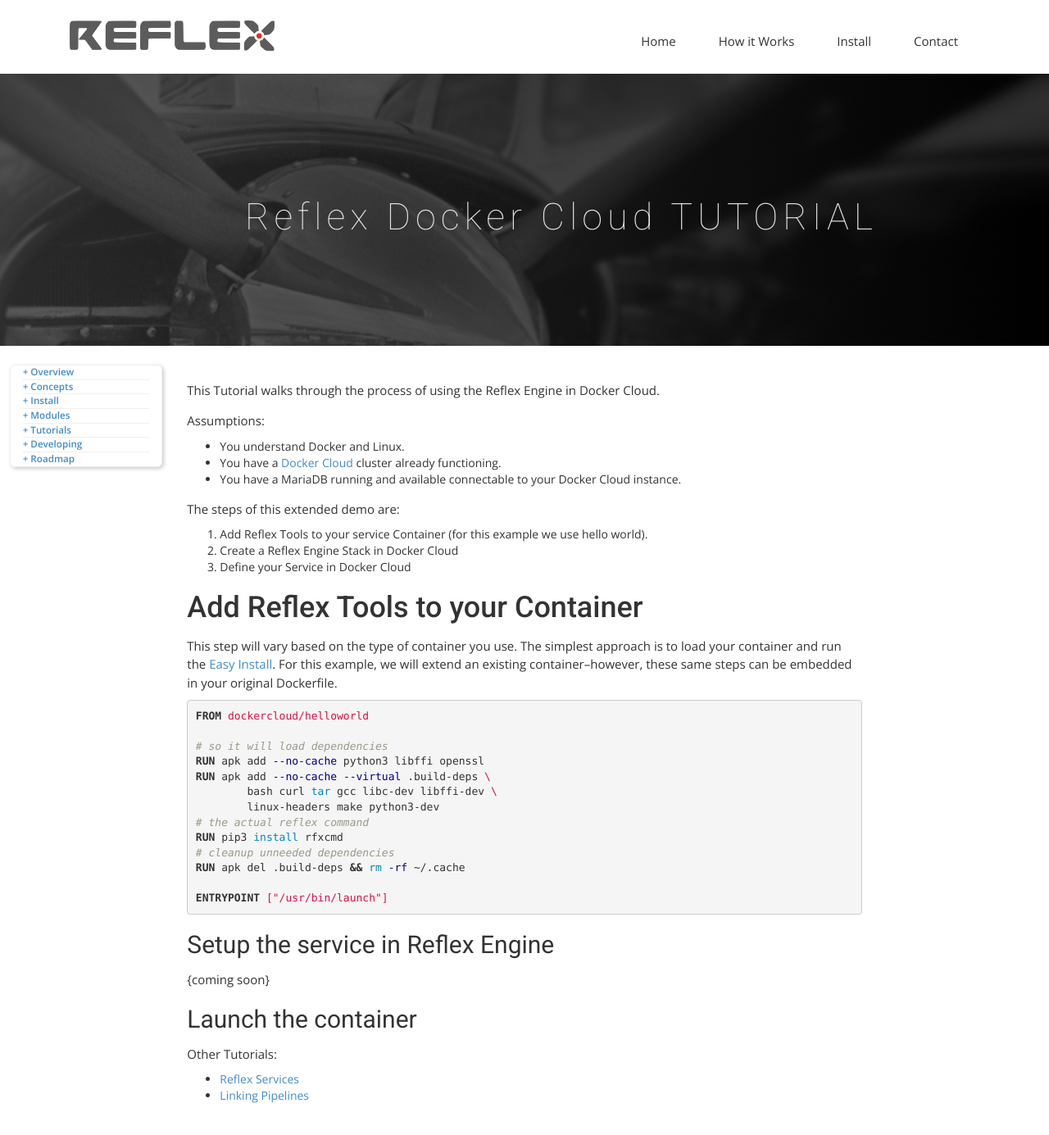
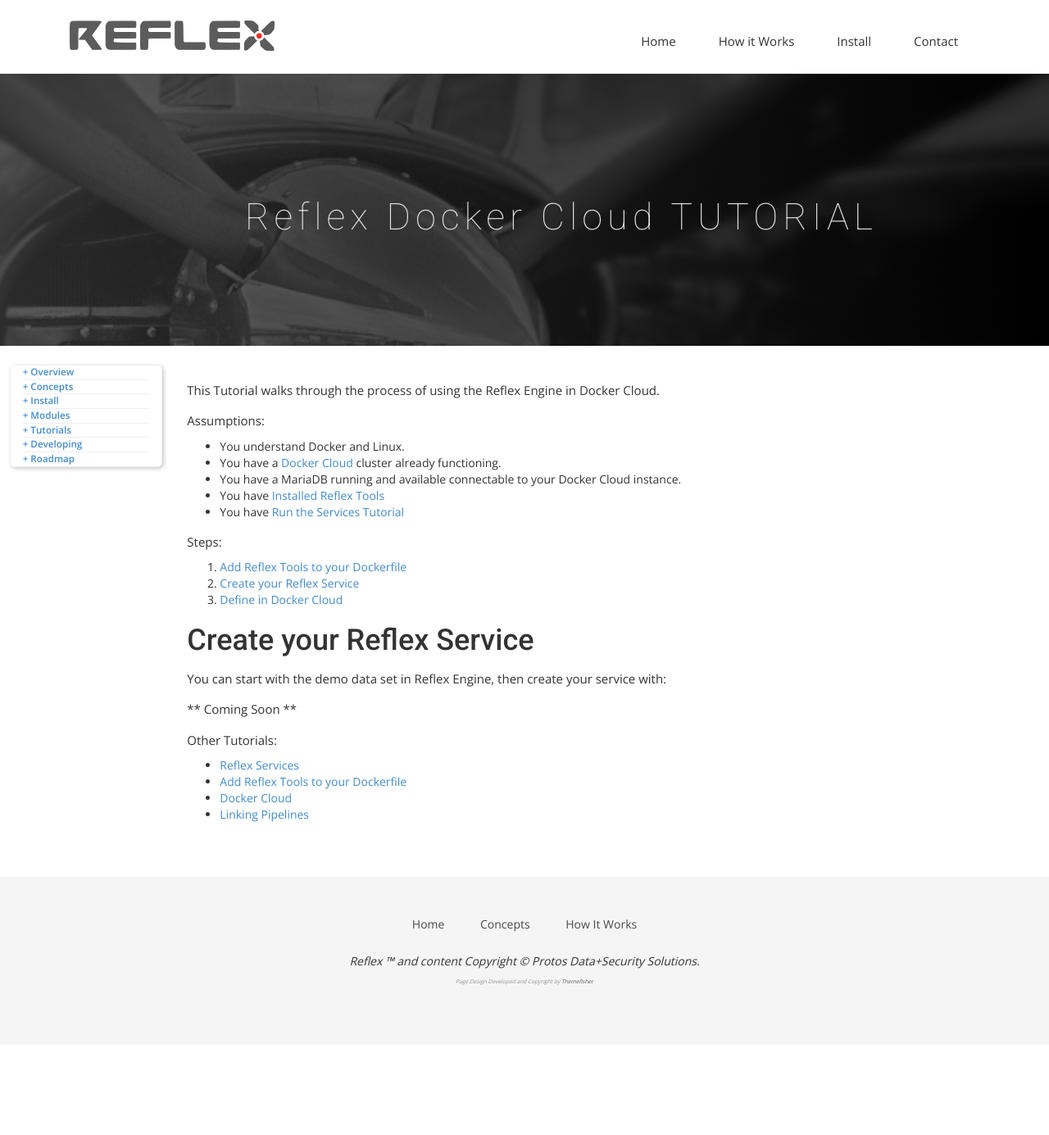
Before and after one commit to reflexsc/web, a Jekyll site: the page built from docs/tutorial-dockercloud.md, in a window 1280 px wide and 1400 px high. Shown: the top 1385 px of the window at 82% size. Built offline with Jekyll 4.4.1, drawn with Linux system fonts in a browser that asks for light colours; nearby versions of some CDN libraries; some web fonts are replaced.

Commit message:
updating tutorials

```diff
--- a/_includes/doc-nav.html
+++ b/_includes/doc-nav.html
@@ -42,6 +42,7 @@
 </a></b></div>
 <div id="navTutorial" class="panel-collapse collapse" role="tabpanel" aria-labelledby="navHdrTutorial">
 &nbsp;&nbsp;&rsaquo; <a href="/docs/tutorial-services/">Services</a><br/>
+&nbsp;&nbsp;&rsaquo; <a href="/docs/tutorial-add2container/">Add Reflex Tools</a><br/>
 &nbsp;&nbsp;&rsaquo; <a href="/docs/tutorial-dockercloud/">Docker Cloud</a><br/>
 &nbsp;&nbsp;&rsaquo; <a href="/docs/tutorial-pipeline/">Linking Pipelines</a><br/>
 </div></div>
--- /dev/null
+++ b/_includes/tut-nav.html
@@ -0,0 +1,9 @@
+<P>
+Other Tutorials:
+
+<ul>
+<li><a href="/docs/tutorial-services/">Reflex Services</a></li>
+<li><a href="/docs/tutorial-add2container/">Add Reflex Tools to your Dockerfile</a></li>
+<li><a href="/docs/tutorial-dockercloud/">Docker Cloud</a></li>
+<li><a href="/docs/tutorial-pipeline/">Linking Pipelines</a></li>
+</ul>
--- /dev/null
+++ b/_layouts/tutorial.html
@@ -0,0 +1,29 @@
+---
+layout: page
+---
+<section id="global-header">
+    <div class="container">
+        <div class="row">
+            <div class="col-md-12">
+                <div class="block">
+                    <h1>{{ page.title }}</h1>
+                </div>
+            </div>
+        </div>
+    </div>
+</section>
+
+<section id="content">
+  <div class="container-fluid">
+    <div class="row">
+      <div class="col-md-2"></div>
+      <div class="col-md-8 doc-body">
+      {{ content }}
+      {% include tut-nav.html %}
+      </div>
+      <div class="col-md-2 doc-nav">
+      {% include doc-nav.html %}
+      </div>
+    </div>
+  </div>
+</section>
--- a/docs/tutorial-dockercloud.md
+++ b/docs/tutorial-dockercloud.md
@@ -1,5 +1,5 @@
 ---
-layout: docs
+layout: tutorial
 title: Reflex Docker Cloud TUTORIAL
 permalink: /docs/tutorial-dockercloud/
 ---
@@ -11,40 +11,17 @@
 * You understand Docker and Linux.
 * You have a [Docker Cloud](https://cloud.docker.com/) cluster already functioning.
 * You have a MariaDB running and available connectable to your Docker Cloud instance.
+* You have [Installed Reflex Tools](/docs/install/#easy-install)
+* You have [Run the Services Tutorial](/docs/tutorial-service/)
 
-The steps of this extended demo are:
+Steps:
 
-1. Add Reflex Tools to your service Container (for this example we use hello world).
-2. Create a Reflex Engine Stack in Docker Cloud
-3. Define your Service in Docker Cloud
+1. [Add Reflex Tools to your Dockerfile](/docs/tutorial-add2container/)
+2. [Create your Reflex Service](#create-your-reflex-service)
+3. [Define in Docker Cloud](#define-in-docker-cloud)
 
-# Add Reflex Tools to your Container
+# Create your Reflex Service
 
-This step will vary based on the type of container you use.  The simplest approach is to load your container and run the [Easy Install](/docs/install/#easy-install).  For this example, we will extend an existing container--however, these same steps can be embedded in your original Dockerfile.
+You can start with the demo data set in Reflex Engine, then create your service with:
 
-{% highlight dockerfile %}
-FROM dockercloud/helloworld
-
-# so it will load dependencies
-RUN apk add --no-cache python3 libffi openssl
-RUN apk add --no-cache --virtual .build-deps \
-        bash curl tar gcc libc-dev libffi-dev \
-        linux-headers make python3-dev
-# the actual reflex command
-RUN pip3 install rfxcmd
-# cleanup unneeded dependencies
-RUN apk del .build-deps && rm -rf ~/.cache
-
-ENTRYPOINT ["/usr/bin/launch"]
-{% endhighlight %}
-
-## Setup the service in Reflex Engine
-
-{coming soon}
-
-## Launch the container
-
-Other Tutorials:
-
-* [Reflex Services](/docs/tutorial-services/)
-* [Linking Pipelines](/docs/tutorial-pipeline/)
+** Coming Soon **
```
Also changed, not shown: docs/tutorial-add2container.md (added, +58 -0 lines), docs/tutorial-pipeline.md (+1 -1 lines), docs/tutorial-services.md (+7 -11 lines).
